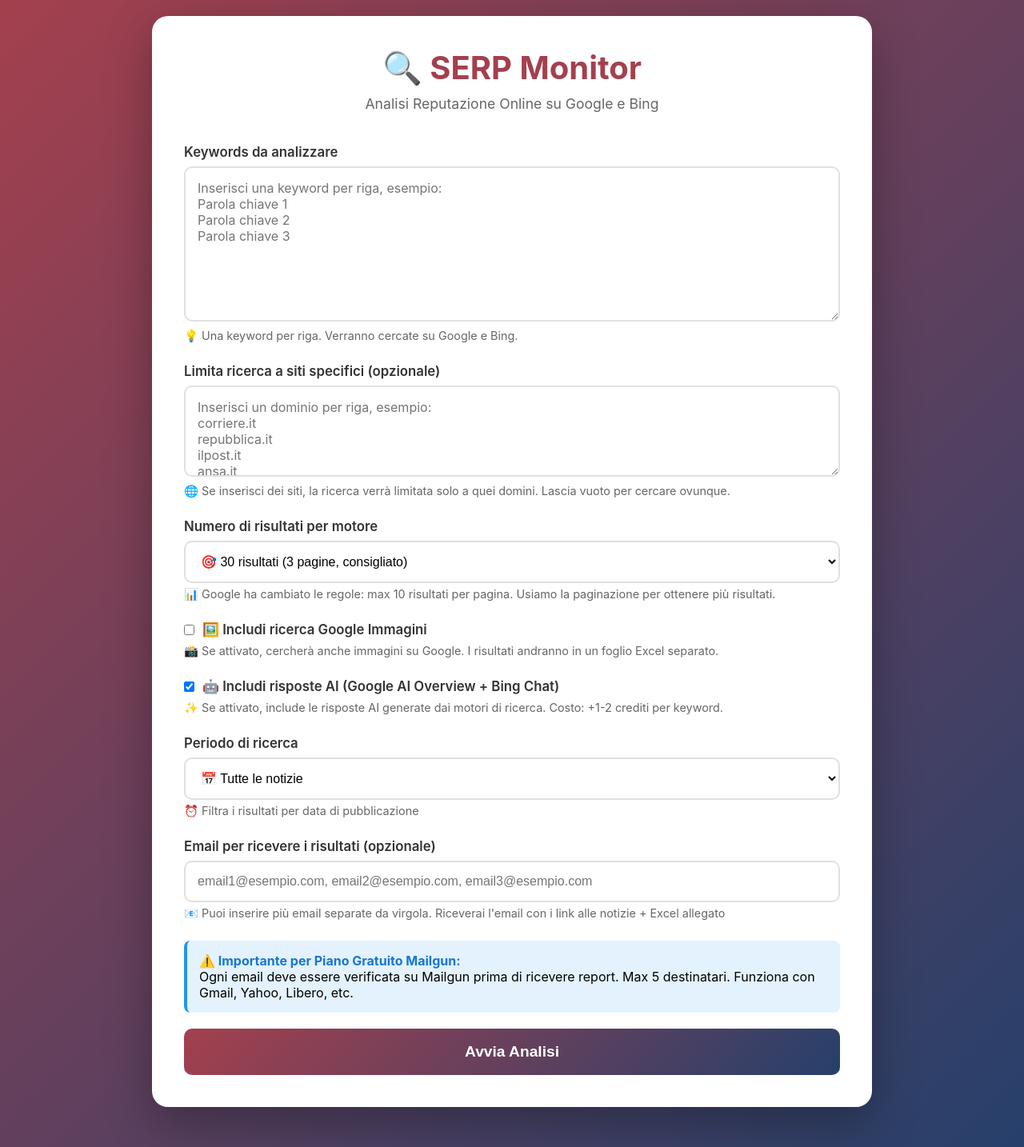
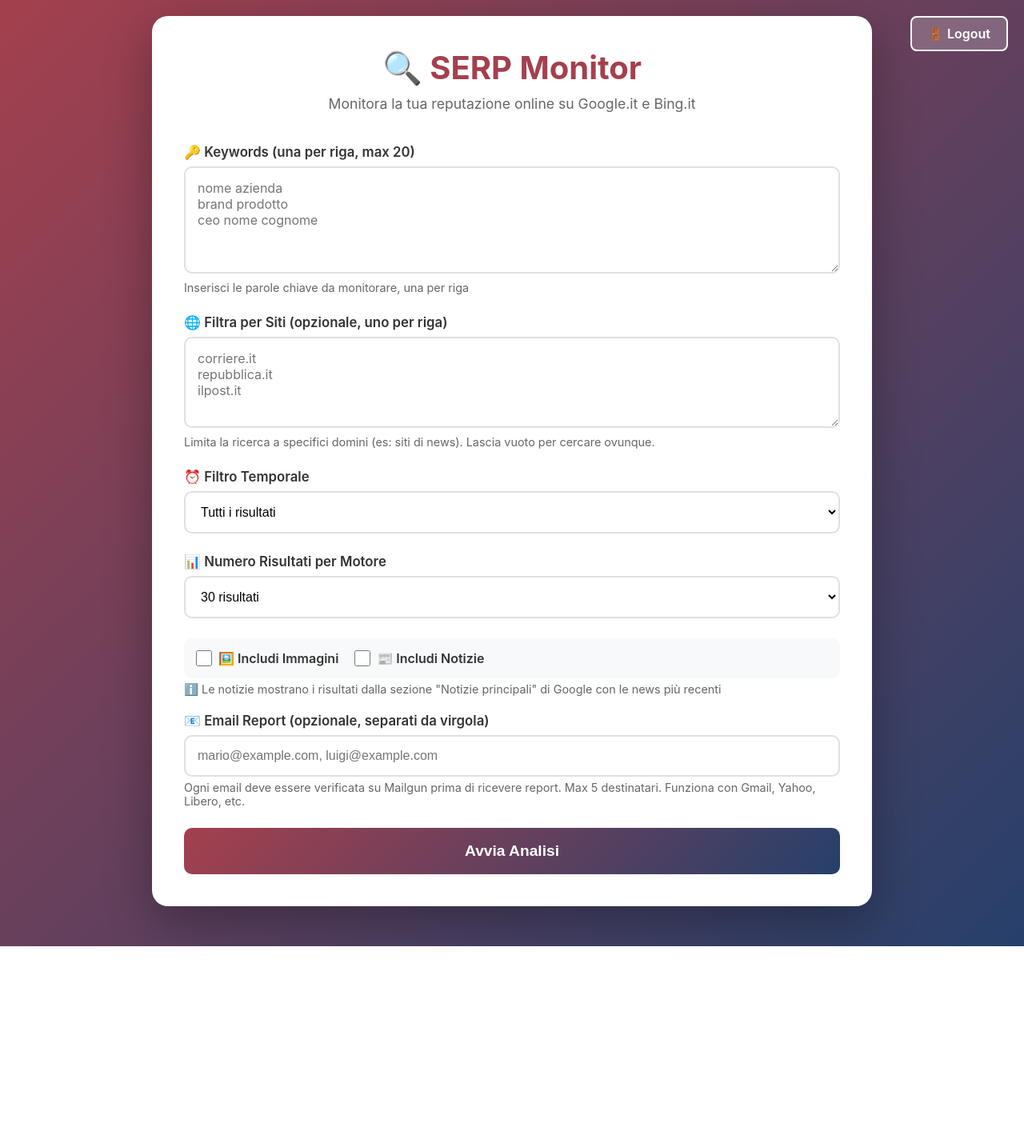
Before and after one commit to silviatugnoli-eng/serp-monitoring, a Flask app: page / in a window 1280 px wide. Shown: the whole page at 80% size. After the commit the page ends 1183 px from the top, so only its background shows below. Run offline with Flask 3, Linux system fonts and the light colour scheme; the visitor is signed in with stand-in values (Sample User, id 1).

Commit message:
update index e app.py

```diff
--- a/templates/index.html
+++ b/templates/index.html
@@ -231,97 +231,148 @@
             to { transform: rotate(360deg); }
         }
 
-        .info-box {
-            background: #e3f2fd;
-            border-left: 4px solid #2196f3;
+        .checkbox-container {
+            display: flex;
+            gap: 20px;
+            align-items: center;
+            margin: 20px 0;
             padding: 15px;
-            border-radius: 8px;
-            margin-bottom: 20px;
+            background: var(--bg-light);
+            border-radius: 10px;
         }
 
-        .info-box strong {
-            color: #1976d2;
+        .checkbox-item {
+            display: flex;
+            align-items: center;
+            gap: 8px;
+            cursor: pointer;
+        }
+
+        .checkbox-item input[type="checkbox"] {
+            width: 20px;
+            height: 20px;
+            cursor: pointer;
+        }
+
+        .checkbox-item label {
+            margin: 0;
+            cursor: pointer;
+            font-size: 1em;
+        }
+
+        .logout-btn {
+            position: absolute;
+            top: 20px;
+            right: 20px;
+            padding: 10px 20px;
+            background: rgba(255, 255, 255, 0.2);
+            color: white;
+            border: 2px solid white;
+            border-radius: 8px;
+            text-decoration: none;
+            font-weight: 600;
+            transition: all 0.3s;
+        }
+
+        .logout-btn:hover {
+            background: white;
+            color: var(--primary-color);
+        }
+
+        .news-item {
+            background: #fff3e0;
+            border-left: 5px solid #ff9800;
+        }
+
+        .news-header {
+            font-weight: 600;
+            color: #f57c00;
+            margin-bottom: 8px;
+            font-size: 0.95em;
+        }
+
+        .news-list {
+            list-style: none;
+            padding: 0;
+        }
+
+        .news-list li {
+            padding: 8px 0;
+            border-bottom: 1px solid #ffe0b2;
+        }
+
+        .news-list li:last-child {
+            border-bottom: none;
+        }
+
+        .news-source {
+            color: #666;
+            font-size: 0.85em;
+            margin-top: 3px;
         }
     </style>
 </head>
 <body>
+    <a href="/logout" class="logout-btn">🚪 Logout</a>
+
     <div class="container">
         <div class="card">
             <h1>🔍 SERP Monitor</h1>
-            <p class="subtitle">Analisi Reputazione Online su Google e Bing</p>
+            <p class="subtitle">Monitora la tua reputazione online su Google.it e Bing.it</p>
 
             <form id="analysisForm">
                 <div class="form-group">
-                    <label for="keywords">Keywords da analizzare</label>
-                    <textarea
-                        id="keywords"
-                        rows="8"
-                        placeholder="Inserisci una keyword per riga, esempio:&#10;Parola chiave 1&#10;Parola chiave 2&#10;Parola chiave 3"
-                        required
-                    ></textarea>
-                    <p class="hint">💡 Una keyword per riga. Verranno cercate su Google e Bing.</p>
+                    <label for="keywords">🔑 Keywords (una per riga, max 20)</label>
+                    <textarea id="keywords" rows="5" placeholder="nome azienda&#10;brand prodotto&#10;ceo nome cognome" required></textarea>
+                    <div class="hint">Inserisci le parole chiave da monitorare, una per riga</div>
                 </div>
 
                 <div class="form-group">
-                    <label for="sites">Limita ricerca a siti specifici (opzionale)</label>
-                    <textarea
-                        id="sites"
-                        rows="4"
-                        placeholder="Inserisci un dominio per riga, esempio:&#10;corriere.it&#10;repubblica.it&#10;ilpost.it&#10;ansa.it"
-                    ></textarea>
-                    <p class="hint">🌐 Se inserisci dei siti, la ricerca verrà limitata solo a quei domini. Lascia vuoto per cercare ovunque.</p>
+                    <label for="sites">🌐 Filtra per Siti (opzionale, uno per riga)</label>
+                    <textarea id="sites" rows="4" placeholder="corriere.it&#10;repubblica.it&#10;ilpost.it"></textarea>
+                    <div class="hint">Limita la ricerca a specifici domini (es: siti di news). Lascia vuoto per cercare ovunque.</div>
                 </div>
 
                 <div class="form-group">
-                    <label for="numResults">Numero di risultati per motore</label>
-                    <select id="numResults">
-                        <option value="10">⚡ 10 risultati (1 pagina, veloce)</option>
-                        <option value="20">📄 20 risultati (2 pagine)</option>
-                        <option value="30" selected>🎯 30 risultati (3 pagine, consigliato)</option>
+                    <label for="timeFilter">⏰ Filtro Temporale</label>
+                    <select id="timeFilter">
+                        <option value="">Tutti i risultati</option>
+                        <option value="day">Ultime 24 ore</option>
+                        <option value="week">Ultima settimana</option>
+                        <option value="month">Ultimo mese</option>
                     </select>
-                    <p class="hint">📊 Google ha cambiato le regole: max 10 risultati per pagina. Usiamo la paginazione per ottenere più risultati.</p>
                 </div>
 
                 <div class="form-group">
-                    <label style="display: flex; align-items: center; cursor: pointer;">
-                        <input type="checkbox" id="includeImages" style="width: auto; margin-right: 10px; cursor: pointer;">
-                        <span>🖼️ Includi ricerca Google Immagini</span>
-                    </label>
-                    <p class="hint">📸 Se attivato, cercherà anche immagini su Google. I risultati andranno in un foglio Excel separato.</p>
+                    <label for="numResults">📊 Numero Risultati per Motore</label>
+                    <select id="numResults">
+                        <option value="10">10 risultati</option>
+                        <option value="20">20 risultati</option>
+                        <option value="30" selected>30 risultati</option>
+                        <option value="50">50 risultati</option>
+                    </select>
+                </div>
+
+                <div class="checkbox-container">
+                    <div class="checkbox-item">
+                        <input type="checkbox" id="includeImages">
+                        <label for="includeImages">🖼️ Includi Immagini</label>
+                    </div>
+                    <div class="checkbox-item">
+                        <input type="checkbox" id="includeNews">
+                        <label for="includeNews">📰 Includi Notizie</label>
+                    </div>
+                </div>
+                <div class="hint" style="margin-top: -15px; margin-bottom: 20px;">
+                    ℹ️ Le notizie mostrano i risultati dalla sezione "Notizie principali" di Google con le news più recenti
                 </div>
 
                 <div class="form-group">
-                    <label style="display: flex; align-items: center; cursor: pointer;">
-                        <input type="checkbox" id="includeAI" style="width: auto; margin-right: 10px; cursor: pointer;" checked>
-                        <span>🤖 Includi risposte AI (Google AI Overview + Bing Chat)</span>
-                    </label>
-                    <p class="hint">✨ Se attivato, include le risposte AI generate dai motori di ricerca. Costo: +1-2 crediti per keyword.</p>
-                </div>
-
-                <div class="form-group">
-                    <label for="timeFilter">Periodo di ricerca</label>
-                    <select id="timeFilter">
-                        <option value="">📅 Tutte le notizie</option>
-                        <option value="day">🆕 Solo ultime 24 ore</option>
-                        <option value="week">📰 Ultima settimana</option>
-                        <option value="month">📊 Ultimo mese</option>
-                    </select>
-                    <p class="hint">⏰ Filtra i risultati per data di pubblicazione</p>
-                </div>
-
-                <div class="form-group">
-                    <label for="emails">Email per ricevere i risultati (opzionale)</label>
-                    <input
-                        type="text"
-                        id="emails"
-                        placeholder="email1@esempio.com, email2@esempio.com, email3@esempio.com"
-                    />
-                    <p class="hint">📧 Puoi inserire più email separate da virgola. Riceverai l'email con i link alle notizie + Excel allegato</p>
-                </div>
-
-                <div class="info-box">
-                    <strong>⚠️ Importante per Piano Gratuito Mailgun:</strong><br>
-                    Ogni email deve essere verificata su Mailgun prima di ricevere report. Max 5 destinatari. Funziona con Gmail, Yahoo, Libero, etc.
+                    <label for="emails">📧 Email Report (opzionale, separati da virgola)</label>
+                    <input type="text" id="emails" placeholder="mario@example.com, luigi@example.com">
+                    <div class="hint">
+                        Ogni email deve essere verificata su Mailgun prima di ricevere report. Max 5 destinatari. Funziona con Gmail, Yahoo, Libero, etc.
+                    </div>
                 </div>
 
                 <button type="submit" class="btn" id="analyzeBtn">
@@ -345,7 +396,7 @@
             <div class="results" id="results">
                 <h2 style="margin-bottom: 20px; color: #333;">📊 Risultati</h2>
                 <div id="resultsList"></div>
-                <div id="aiResultsList" style="margin-top: 30px;"></div>
+                <div id="newsResultsList" style="margin-top: 30px;"></div>
             </div>
         </div>
     </div>
@@ -358,7 +409,7 @@
         const currentKeyword = document.getElementById('currentKeyword');
         const results = document.getElementById('results');
         const resultsList = document.getElementById('resultsList');
-        const aiResultsList = document.getElementById('aiResultsList');
+        const newsResultsList = document.getElementById('newsResultsList');
         const downloadSection = document.getElementById('downloadSection');
 
         form.addEventListener('submit', async (e) => {
@@ -370,7 +421,7 @@
             const timeFilter = document.getElementById('timeFilter').value;
             const numResults = parseInt(document.getElementById('numResults').value);
             const includeImages = document.getElementById('includeImages').checked;
-            const includeAI = document.getElementById('includeAI').checked;
+            const includeNews = document.getElementById('includeNews').checked;
 
             if (!keywordsText) {
                 alert('Inserisci almeno una keyword!');
@@ -405,7 +456,7 @@
                         time_filter: timeFilter || null,
                         num_results: numResults,
                         include_images: includeImages,
-                        include_ai: includeAI
+                        include_news: includeNews
                     })
                 });
 
@@ -442,9 +493,9 @@
                         // Analisi completata
                         displayResults(status.results);
 
-                        // Mostra risposte AI se presenti
-                        if (status.ai_responses && status.ai_responses.length > 0) {
-                            displayAIResults(status.ai_responses);
+                        // Mostra news se presenti
+                        if (status.news_results && status.news_results.length > 0) {
+                            displayNewsResults(status.news_results);
                         }
 
                         downloadSection.style.display = 'block';
@@ -461,7 +512,7 @@
 
         function displayResults(data) {
             resultsList.innerHTML = '';
-            aiResultsList.innerHTML = '';
+            newsResultsList.innerHTML = '';
 
             // Mostra risultati tradizionali
             data.forEach(item => {
@@ -471,11 +522,11 @@
                     <div class="result-keyword">${item.Keyword}</div>
                     <div class="result-stats">
                         <div class="stat">
-                            <div class="stat-label">Google</div>
+                            <div class="stat-label">Google.it</div>
                             <div class="stat-value">${item['Risultati Google']} risultati</div>
                         </div>
                         <div class="stat">
-                            <div class="stat-label">Bing</div>
+                            <div class="stat-label">Bing.it</div>
                             <div class="stat-value">${item['Risultati Bing']} risultati</div>
                         </div>
                     </div>
@@ -486,47 +537,42 @@
             results.style.display = 'block';
         }
 
-        function displayAIResults(aiData) {
-            if (!aiData || aiData.length === 0) return;
+        function displayNewsResults(newsData) {
+            if (!newsData || newsData.length === 0) return;
 
             const header = document.createElement('h2');
             header.style.cssText = 'margin-bottom: 20px; color: #333;';
-            header.textContent = '🤖 Risposte AI';
-            aiResultsList.appendChild(header);
+            header.textContent = '📰 Ultime Notizie';
+            newsResultsList.appendChild(header);
 
-            aiData.forEach(item => {
+            newsData.forEach(item => {
+                if (!item.news || item.news.length === 0) return;
+
                 const div = document.createElement('div');
-                div.className = 'result-item';
-                div.style.borderLeft = '5px solid #667eea';
+                div.className = 'result-item news-item';
 
                 let html = `<div class="result-keyword">🔑 ${item.keyword}</div>`;
+                html += `<div class="news-header">📰 ${item.news.length} notizie trovate</div>`;
+                html += '<ul class="news-list">';
 
-                // AI Overview
-                if (item.ai_overview_text) {
-                    const text = item.ai_overview_text.substring(0, 300) + (item.ai_overview_text.length > 300 ? '...' : '');
+                item.news.forEach(news => {
                     html += `
-                        <div style="background: #e3f2fd; padding: 15px; border-radius: 8px; margin: 10px 0;">
-                            <div style="font-weight: 600; color: #1976d2; margin-bottom: 8px;">✨ Google AI Overview</div>
-                            <div style="color: #333; line-height: 1.6;">${text}</div>
-                        </div>
+                        <li>
+                            <a href="${news.url}" target="_blank" style="color: #f57c00; text-decoration: none; font-weight: 500;">
+                                ${news.title}
+                            </a>
+                            <div class="news-source">
+                                ${news.source_name} • ${news.date}
+                            </div>
+                        </li>
                     `;
-                }
+                });
 
-                // Bing Chat
-                if (item.bing_chat_text) {
-                    const text = item.bing_chat_text.substring(0, 300) + (item.bing_chat_text.length > 300 ? '...' : '');
-                    html += `
-                        <div style="background: #fff3e0; padding: 15px; border-radius: 8px; margin: 10px 0;">
-                            <div style="font-weight: 600; color: #f57c00; margin-bottom: 8px;">🤖 Bing Chat (GPT-4)</div>
-                            <div style="color: #333; line-height: 1.6;">${text}</div>
-                        </div>
-                    `;
-                }
-
-                html += '<div style="margin-top: 10px; color: #666; font-size: 0.9em;">📎 Testo completo e fonti disponibili nell\'Excel</div>';
+                html += '</ul>';
+                html += '<div style="margin-top: 10px; color: #666; font-size: 0.9em;">📎 Tutte le news disponibili nell\'Excel</div>';
 
                 div.innerHTML = html;
-                aiResultsList.appendChild(div);
+                newsResultsList.appendChild(div);
             });
         }
 
```
